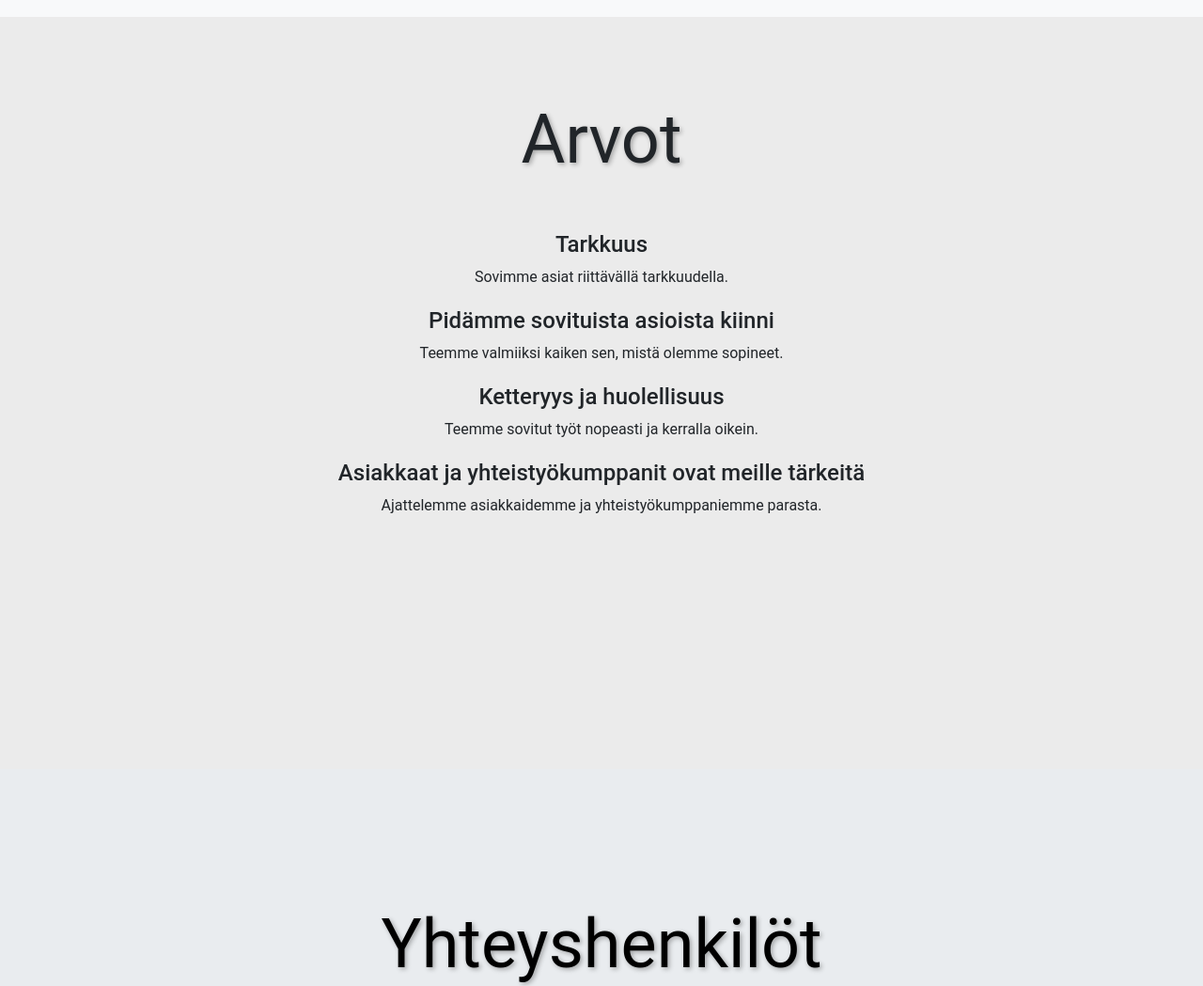
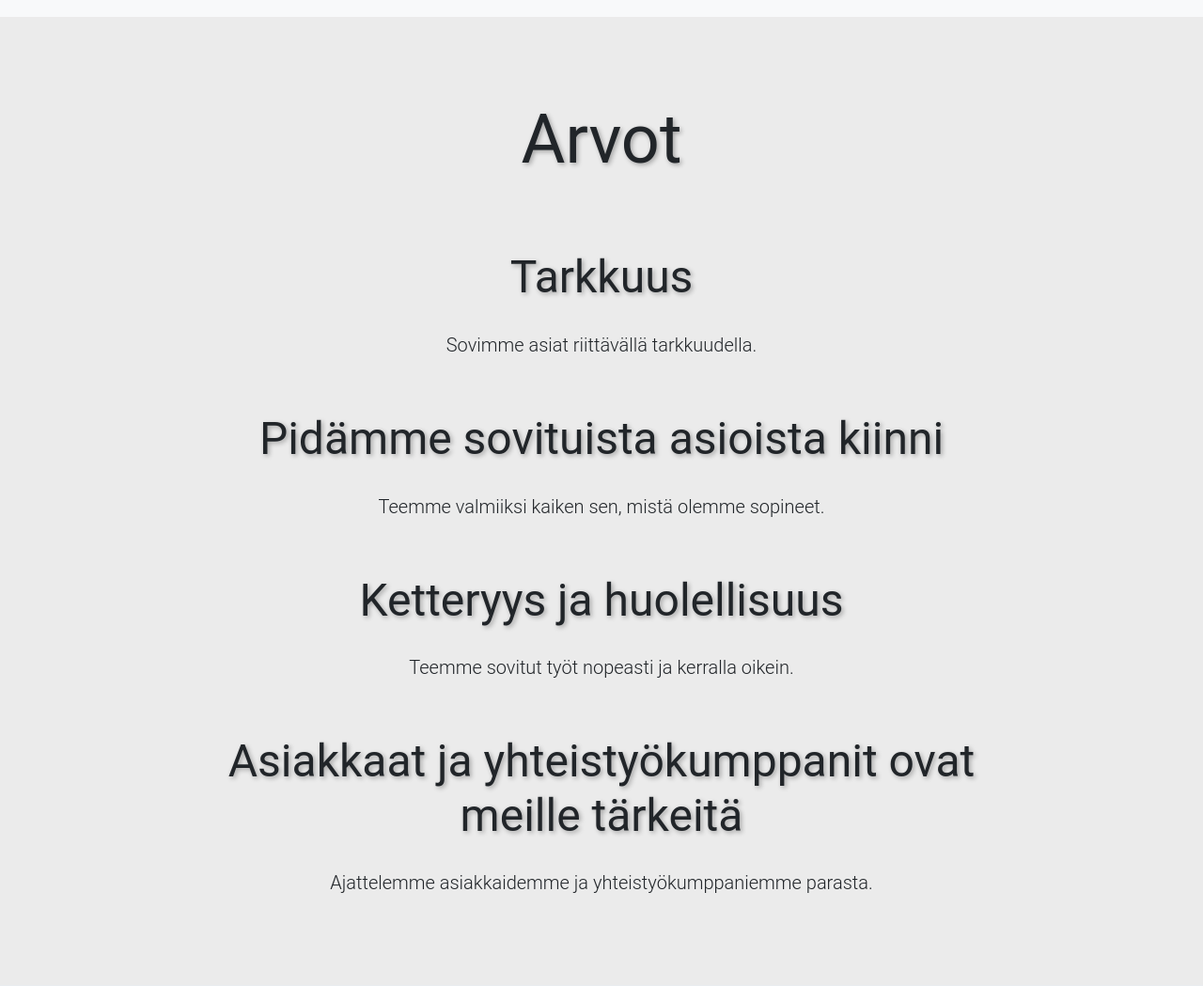
Before and after one commit to joelezz/espoo-israel, a Flask app: page / in a window 1280 px wide. Shown: the part 4401-5450 px from the top of the page at 94% size. Run offline with Flask 3, Linux system fonts and the light colour scheme; some libraries are stand-ins or nearby versions.

Commit message:
changed some styles

```diff
--- a/templates/index.html
+++ b/templates/index.html
@@ -204,20 +204,20 @@
         <div class="row">
             <div class="col-md-10 mx-auto">
             <div class="value">
-                    <h4>Tarkkuus</h4>
-                     Sovimme asiat riittävällä tarkkuudella.
+                    <h3>Tarkkuus</h3>
+                     <p class="lead">Sovimme asiat riittävällä tarkkuudella.</p>
                 </div>
                 <div class="value">
-                    <h4>Pidämme sovituista asioista kiinni</h4>
-                    Teemme valmiiksi kaiken sen, mistä olemme sopineet.
+                    <h3>Pidämme sovituista asioista kiinni</h3>
+                    <p class="lead">Teemme valmiiksi kaiken sen, mistä olemme sopineet.</p>
                 </div>
                 <div class="value">
-                    <h4>Ketteryys ja huolellisuus</h4>
-                    Teemme sovitut työt nopeasti ja kerralla oikein.
+                    <h3>Ketteryys ja huolellisuus</h3>
+                    <p class="lead">Teemme sovitut työt nopeasti ja kerralla oikein.</p>
                 </div>
                 <div class="value">
-                    <h4>Asiakkaat ja yhteistyökumppanit ovat meille tärkeitä</h4>
-                    Ajattelemme asiakkaidemme ja yhteistyökumppaniemme parasta.
+                    <h3>Asiakkaat ja yhteistyökumppanit ovat meille tärkeitä</h3>
+                    <p class="lead">Ajattelemme asiakkaidemme ja yhteistyökumppaniemme parasta.</p>
                 </div>
             </div>
         </div>
```
